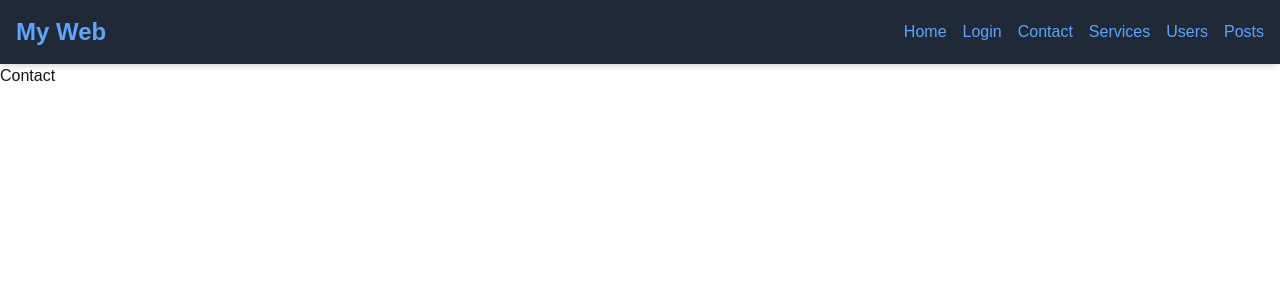
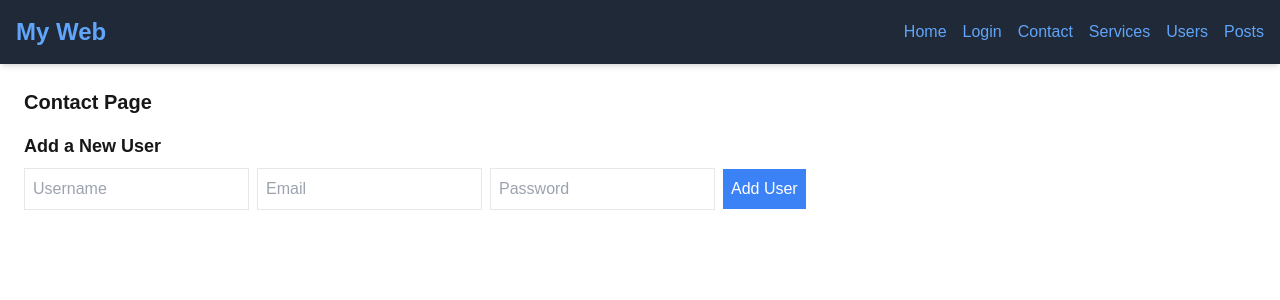
Before and after one commit to chagit03440/NextProject, a Next.js app: page /pages/contact in a window 1280 px wide. Shown: the top 300 px of the page. Built offline with nearby package versions, Linux system fonts and the light colour scheme.

Commit message:
final-commit

```diff
--- a/package.json
+++ b/package.json
@@ -12,6 +12,7 @@
     "@tanstack/react-query": "^5.59.19",
     "@tanstack/react-query-devtools": "^5.59.19",
     "axios": "^1.7.7",
+    "mongoose": "^8.8.0",
     "next": "15.0.2",
     "react": "19.0.0-rc-02c0e824-20241028",
     "react-dom": "19.0.0-rc-02c0e824-20241028",
--- /dev/null
+++ b/src/app/api/mongoRoute/route.ts
@@ -0,0 +1,35 @@
+import connect from "@/app/lib/db/mongodb";
+import User from "@/app/lib/models/User";
+import { NextRequest, NextResponse } from "next/server";
+
+export async function GET(){
+
+    try {
+        await connect();
+        const data= await User.find();
+        console.log("r",data);
+        return NextResponse.json({message:"success connect to mongodb"})
+    } catch (error) {
+        return NextResponse.json({message:"fail connect to mongodb",error})
+    }
+}
+
+export async function POST(request: NextRequest) {
+    try {
+      await connect();
+      const { username, email, password } = await request.json();
+      const newUser = new User({ username, email, password });
+      console.log("Creating user:", newUser);
+      await newUser.save();
+      return NextResponse.json(
+        { message: "User created successfully", user: newUser },
+        { status: 201 }
+      );
+    } catch (error) {
+      console.error("Error creating user:", error);
+      return NextResponse.json(
+        { message: "Error creating user", error },
+        { status: 500 }
+      );
+    }
+  }
--- /dev/null
+++ b/src/app/lib/db/mongodb.ts
@@ -0,0 +1,13 @@
+import mongoose from "mongoose";
+const MONGODB_URI = process.env.MONGODB_URI || "";
+
+const connect = async ()=> {
+    try {
+        await mongoose.connect(MONGODB_URI);
+        console.log("Mongodb connection saccessfull !!!");
+    } catch (error) {
+        throw new Error("Error in connection to mongodb"+ error);
+    }
+};
+
+export default connect;
--- /dev/null
+++ b/src/app/lib/models/User.ts
@@ -0,0 +1,12 @@
+import mongoose,{Model,Schema} from "mongoose";
+import IUser from "@/app/types/userForSchema";
+
+const UserSchema: Schema<IUser> = new Schema({
+    username: {type: String, required: true},
+    email: {type: String, required: true, unique:true},
+    password: {type: String, required: true},
+
+});
+
+const User: Model<IUser> = mongoose.models.User || mongoose.model<IUser>('User',UserSchema);
+export default User;
--- a/src/app/pages/contact/page.tsx
+++ b/src/app/pages/contact/page.tsx
@@ -1,11 +1,63 @@
-import React from 'react'
+"use client"
+import React, { useState } from 'react';
+import { createUser } from '@/app/services/userService';
 
-const page = () => {
+const ContactPage = () => {
+
+  const [newUser, setNewUser] = useState({ username: '', email: '', password: '' });
+
+
+  const handleInputChange = (e: React.ChangeEvent<HTMLInputElement>) => {
+    const { name, value } = e.target;
+    setNewUser(prev => ({ ...prev, [name]: value }));
+  };
+
+  const handleAddUser = async () => {
+    try {
+      await createUser(newUser);
+      setNewUser({ username: '', email: '', password: '' });
+
+    } catch (error) {
+      console.error('Error creating user:', error);
+    }
+  };
+
   return (
-    <div>
-      Contact
+    <div className="p-6">
+      <h1 className="text-xl font-bold mb-4">Contact Page</h1>
+
+      <h2 className="text-lg font-semibold mb-2">Add a New User</h2>
+      <div className="mb-4">
+        <input
+          type="text"
+          name="username"
+          placeholder="Username"
+          value={newUser.username}
+          onChange={handleInputChange}
+          className="border p-2 mr-2"
+        />
+        <input
+          type="email"
+          name="email"
+          placeholder="Email"
+          value={newUser.email}
+          onChange={handleInputChange}
+          className="border p-2 mr-2"
+        />
+        <input
+          type="password"
+          name="password"
+          placeholder="Password"
+          value={newUser.password}
+          onChange={handleInputChange}
+          className="border p-2 mr-2"
+        />
+        <button onClick={handleAddUser} className="bg-blue-500 text-white p-2">
+          Add User
+        </button>
+      </div>
     </div>
-  )
-}
+  );
+};
 
-export default page
+export default ContactPage;
--- a/src/app/services/userService.ts
+++ b/src/app/services/userService.ts
@@ -1,6 +1,7 @@
-import User from '@/app/types/user';
+import User from '../types/user';
 import PostApi from '@/app/types/PostApi';
 import axios from 'axios';
+
 
 const instance = axios.create({
   baseURL: 'https://dummyjson.com',
@@ -75,3 +76,25 @@ export const postApi = async (): Promise<PostApi[]> => {
     throw error; // Re-throw to allow handling in the calling component
   }
 };
+
+export const createUser = async (user: { username: string; email: string; password: string }) => {
+  try {
+    const response = await fetch('/api/mongoRoute', {
+      method: 'POST',
+      headers: {
+        'Content-Type': 'application/json',
+      },
+      body: JSON.stringify(user),
+    });
+
+    if (!response.ok) {
+      throw new Error(`Error creating user`);
+    }
+
+    const data = await response.json();
+    console.log('User Created:', data);
+  } catch (error) {
+    console.error('Error creating user:', error);
+    throw error;
+  }
+};
--- /dev/null
+++ b/src/app/types/UserForSchema.ts
@@ -0,0 +1,7 @@
+import { Document } from "mongoose"
+export default interface IUser extends Document{
+
+    username: string,
+    email: string
+    password: string
+}
--- a/src/app/types/user.ts
+++ b/src/app/types/user.ts
@@ -1,4 +1,4 @@
-export default interface User{
+export default interface user{
     id: number,
     firstName: string,
     lastName: string,
```
Also changed, not shown: 1 other file (tests, documents, lock files or other folders).
